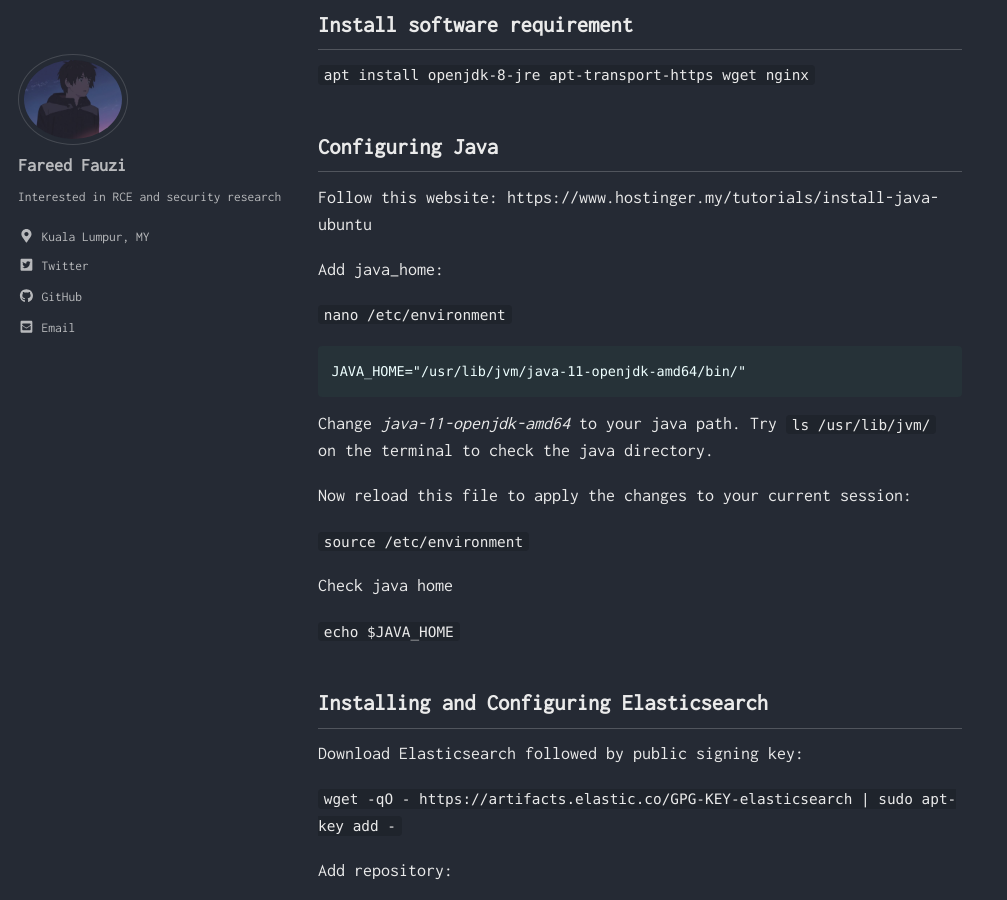
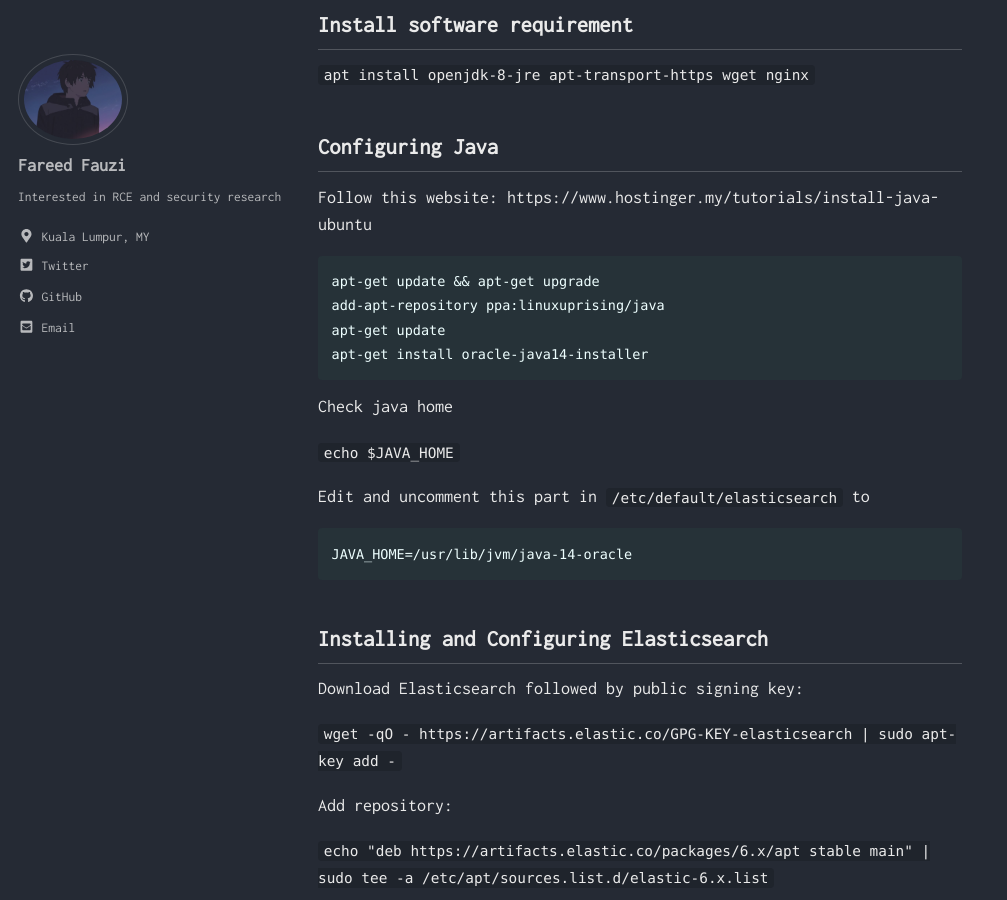
Before and after one commit to spiritedwolf/fareedfauzi.github.io, a Jekyll site: the page built from _posts/2020-03-18-Install-ELK-Filebeat.md, in a window 1280 px wide and 900 px high, scrolled down 355 px. Shown: the whole window, without its empty margins (0-1007 px from the left). Built offline with Jekyll 4.4.1, drawn with Linux system fonts in a browser that asks for light colours; cached includes are drawn as plain includes.

Commit message:
Update 2020-03-18-Install-ELK-Filebeat.md

````diff
--- a/_posts/2020-03-18-Install-ELK-Filebeat.md
+++ b/_posts/2020-03-18-Install-ELK-Filebeat.md
@@ -18,22 +18,22 @@ This installation for Ubuntu Desktop. For Cloud Ubuntu Server, the method is a b
 
 Follow this website: https://www.hostinger.my/tutorials/install-java-ubuntu
 
-Add java_home:
-
-``nano /etc/environment``
-
 ```
-JAVA_HOME="/usr/lib/jvm/java-11-openjdk-amd64/bin/"
+apt-get update && apt-get upgrade
+add-apt-repository ppa:linuxuprising/java
+apt-get update
+apt-get install oracle-java14-installer
 ```
-Change *java-11-openjdk-amd64* to your java path. Try ``ls /usr/lib/jvm/`` on the terminal to check the java directory.
-
-Now reload this file to apply the changes to your current session:
-
-`` source /etc/environment ``
 
 Check java home
 
 ``echo $JAVA_HOME``
+
+Edit and uncomment this part in ``/etc/default/elasticsearch`` to
+
+```
+JAVA_HOME=/usr/lib/jvm/java-14-oracle
+```
 
 ## Installing and Configuring Elasticsearch
 
````
